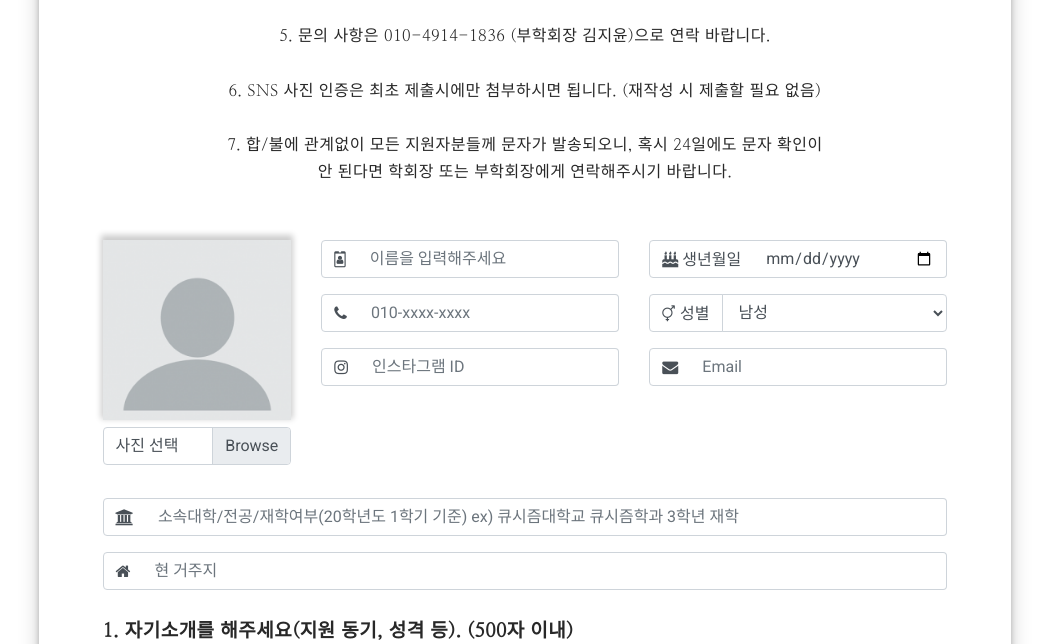
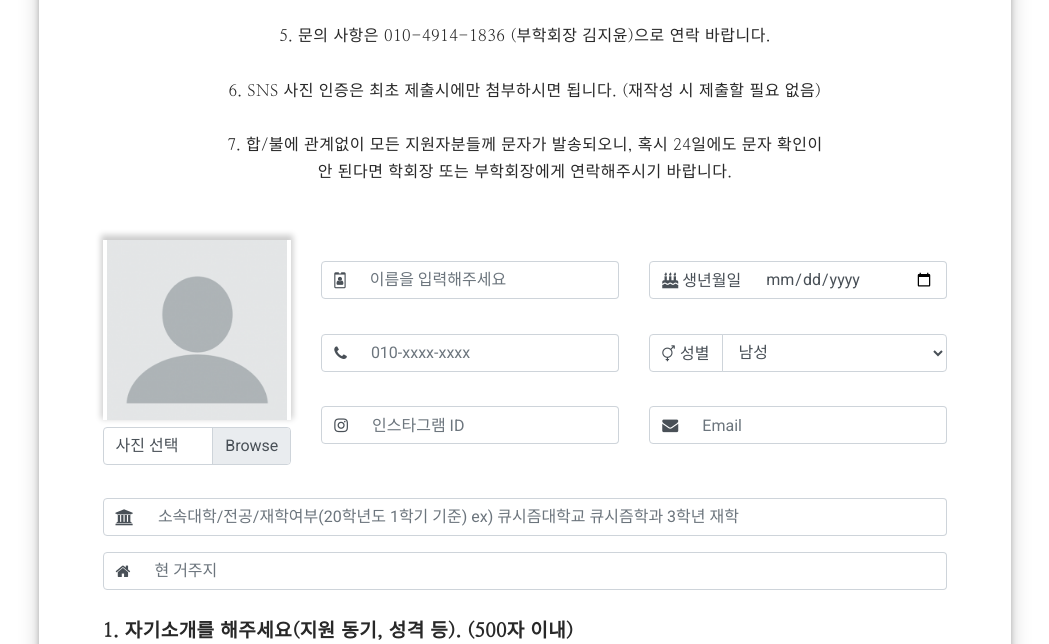
Before and after one commit to KwonL/KUSITMS-application-server, a Django app: template server/templates/apply/apply.html in a window 1280 px wide. Shown: the part 1341-1985 px from the top of the page, without its empty margins (115-1164 px from the left). Run offline with Django 3.2, Linux system fonts and the light colour scheme; the template is opened without the code that fills it, so the values that code supplies are empty; parts of the project's set-up code (start-up, migrations or seed data) failed here and were passed over; some libraries are stand-ins or nearby versions.

Commit message:
design hotfix

```diff
--- a/server/templates/apply/apply.html
+++ b/server/templates/apply/apply.html
@@ -88,7 +88,8 @@ body{font-family: Roboto;}blockquote{border-color: #197bc6;}.display-1{font-fami
     background:url(/static/assets/images/anonymous.png);
   {% endif %}
   background-color:#fff;
-  background-size: cover;
+  background-size: contain;
+  background-position: center;
   background-repeat:no-repeat;
   display: inline-block;
   box-shadow:0px -3px 6px 2px rgba(0,0,0,0.2);
@@ -238,8 +239,8 @@ body{font-family: Roboto;}blockquote{border-color: #197bc6;}.display-1{font-fami
     </div>
 
     <!-- 기본 프로필 -->
-    <div class="form-group row">
-      <div class="col-sm-3 imgUp">
+    <div class="form-group row align-items-center">
+      <div class="col-sm-3 imgUp h-100">
         <div class="imagePreview"></div>
         <div class="custom-file">
           <input type="file" id="profile-photo" name="image" accept="image/*" class="uploadFile custom-file-input" {% if not image %} required {% endif %}>
@@ -248,7 +249,7 @@ body{font-family: Roboto;}blockquote{border-color: #197bc6;}.display-1{font-fami
         <!-- <img src="/static/assets/images/anonymous.png" class="img-thumbnail" style="width: auto; height: auto;" /> -->
       </div>
       <div class="col">
-        <div class="row">
+        <div class="row" style="margin-bottom: 3%;">
           <div class="col">
             <div class="form-group">
               <div class="input-group">
@@ -270,7 +271,7 @@ body{font-family: Roboto;}blockquote{border-color: #197bc6;}.display-1{font-fami
             </div>
           </div>
         </div>
-        <div class="row">
+        <div class="row" style="margin-bottom: 3%;">
           <div class="col">
             <div class="form-group">
               <div class="input-group">
```
